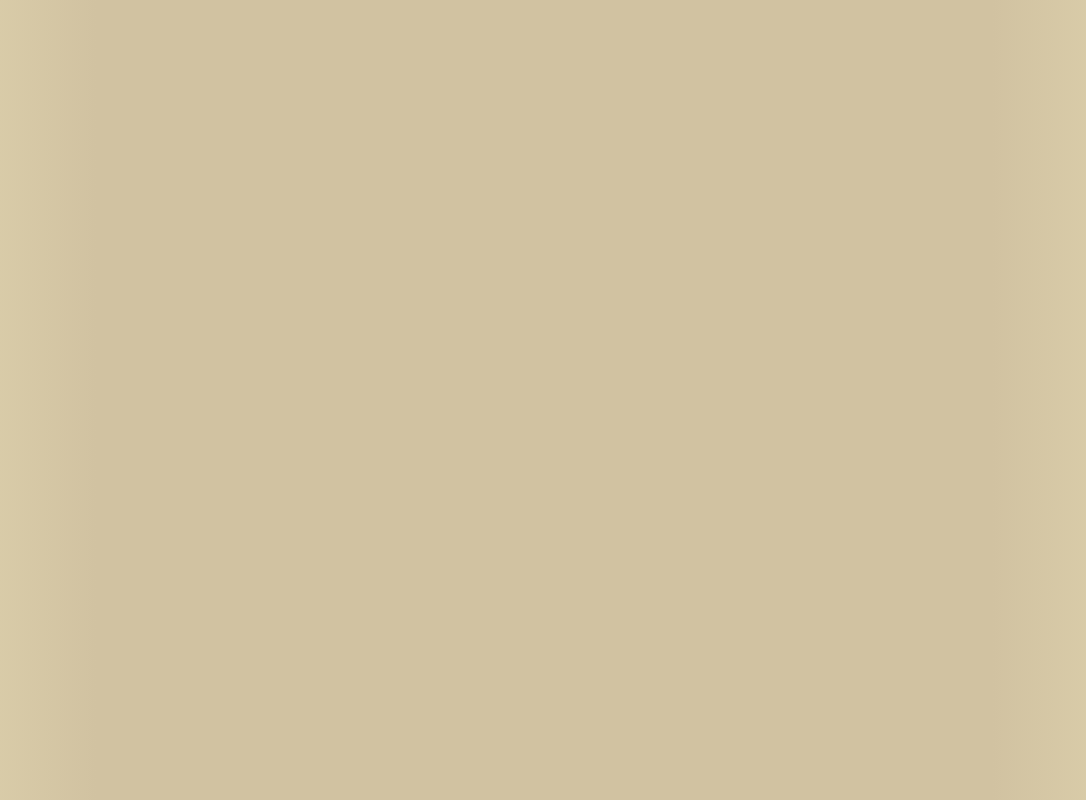
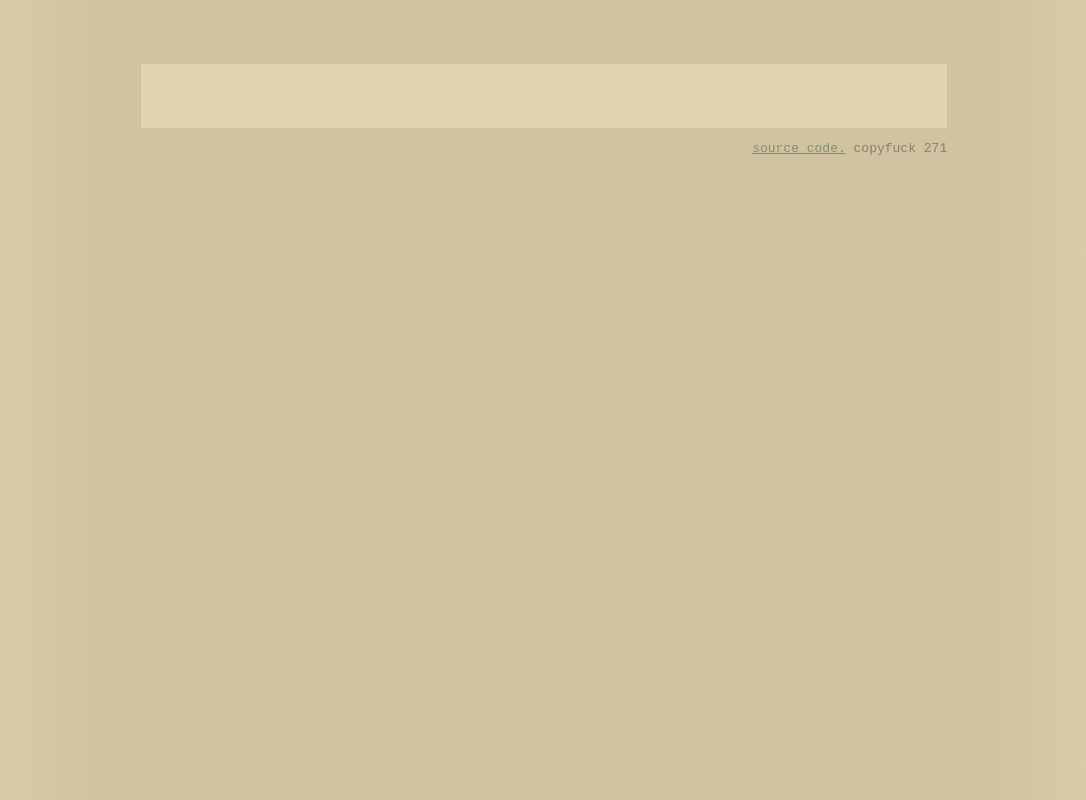
Before and after one commit to finchhes/system, a plain HTML site: page blog.html in a window 1280 px wide. Shown: the whole page, without its empty margins (96-1182 px from the left). Drawn offline with Linux system fonts and the light colour scheme.

Commit message:
footer add

```diff
--- a/blog.html
+++ b/blog.html
@@ -16,6 +16,11 @@
          </style>
 	</head>
     <body>
-        <div id="bh-posts"></div>
+        <main>
+            <div id="bh-posts"></div>
+        </main>
+        <footer>
+			<a href="https://github.com/finchhes/system">source code.</a> copyfuck 271
+		</footer>
     </body>
 </html>
```
